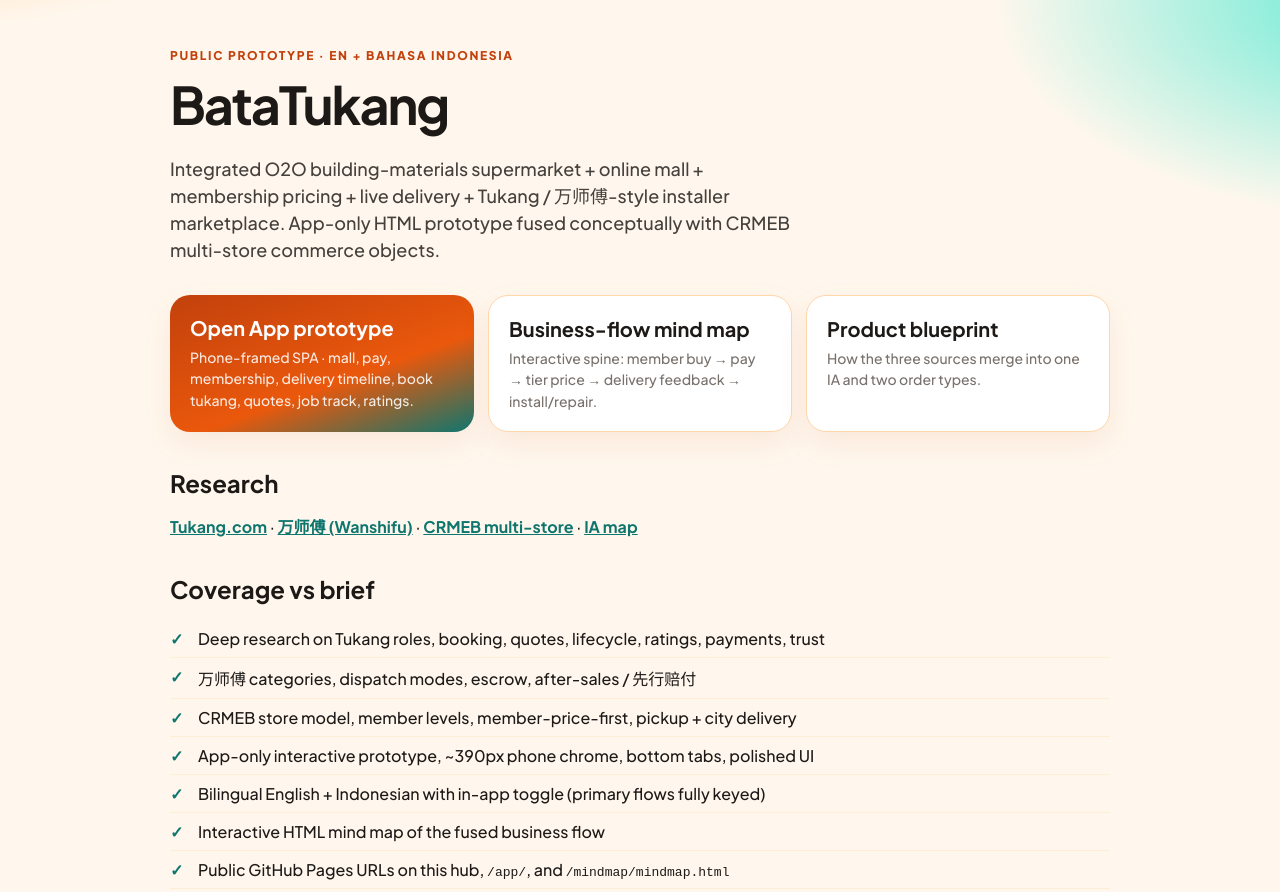
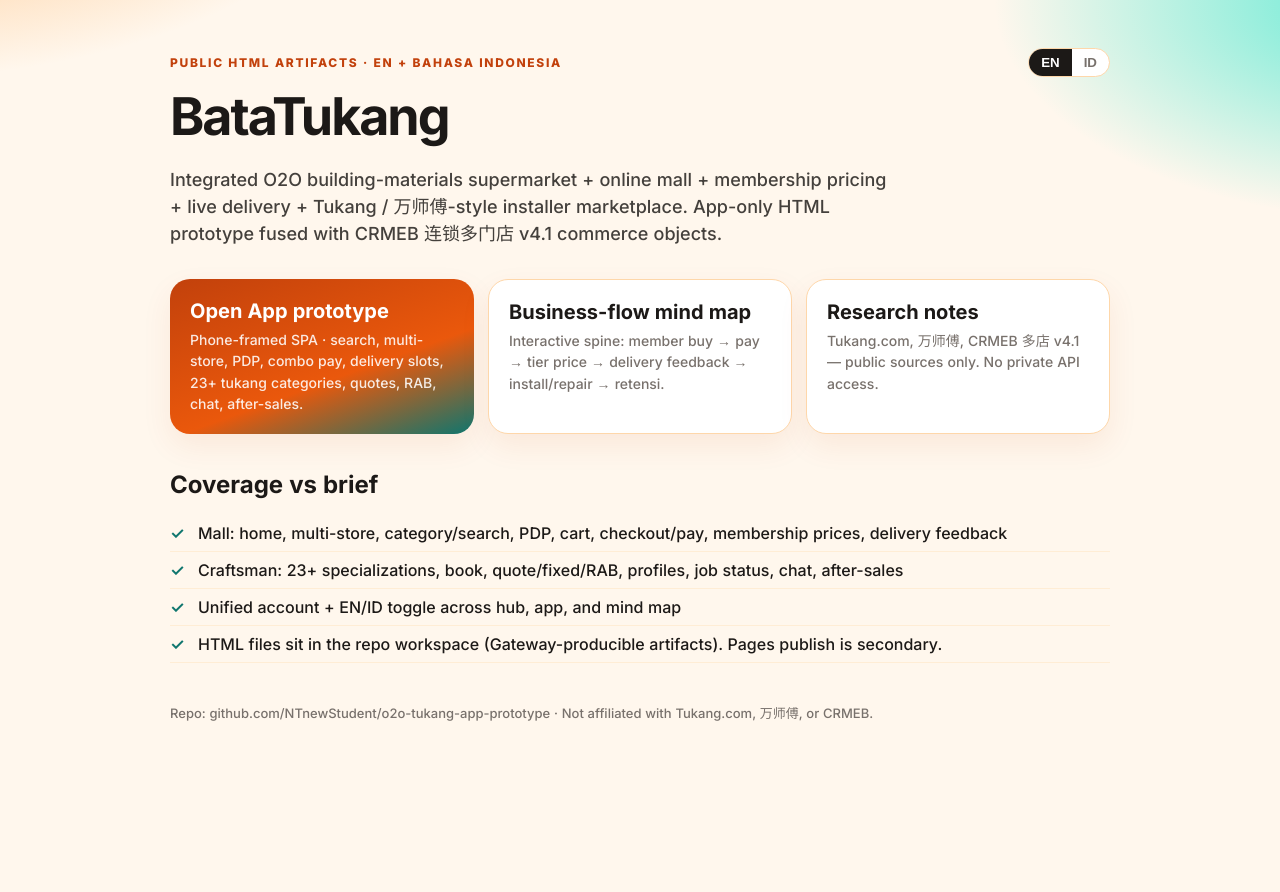
Before and after one commit to NTnewStudent/NTnewStudent.github.io, a plain HTML site: page o2o-tukang-app-prototype/index.html in a window 1280 px wide. Shown: the top 892 px of the page. After the commit the page ends 802 px from the top, so only its background shows below. Drawn offline with Linux system fonts and the light colour scheme.

Commit message:
Publish upgraded BataTukang hub + research index on user Pages

```diff
--- a/o2o-tukang-app-prototype/index.html
+++ b/o2o-tukang-app-prototype/index.html
@@ -5,13 +5,14 @@
   <meta name="viewport" content="width=device-width, initial-scale=1" />
   <title>BataTukang — O2O mall + tukang prototype</title>
   <link rel="preconnect" href="https://fonts.googleapis.com" />
-  <link href="https://fonts.googleapis.com/css2?family=Plus+Jakarta+Sans:wght@500;600;700;800&display=swap" rel="stylesheet" />
+  <link href="https://fonts.googleapis.com/css2?family=Inter:wght@500;600;700;800&display=swap" rel="stylesheet" />
   <style>
     :root { --ink:#1c1917; --brick:#c2410c; --teal:#0f766e; }
     * { box-sizing: border-box; }
     body {
       margin: 0;
-      font-family: "Plus Jakarta Sans", system-ui, sans-serif;
+      font-family: Inter, "Segoe UI", Roboto, Helvetica, Arial, sans-serif;
+      word-spacing: 0.02em;
       color: var(--ink);
       background:
         radial-gradient(1000px 480px at -10% -20%, #fdba74, transparent 50%),
@@ -19,9 +20,13 @@
         #fff7ed;
     }
     .wrap { max-width: 980px; margin: 0 auto; padding: 48px 20px 80px; }
+    .bar { display:flex; justify-content:space-between; align-items:center; gap:12px; }
+    .lang { display:flex; background:#fff; border:1px solid #fed7aa; border-radius:999px; overflow:hidden; }
+    .lang button { border:0; background:transparent; padding:6px 12px; font-weight:800; cursor:pointer; color:#78716c; }
+    .lang button.active { background:#1c1917; color:#fff; }
     .eyebrow { font-size: 12px; font-weight: 800; letter-spacing: 0.14em; text-transform: uppercase; color: var(--brick); }
     h1 { font-size: clamp(32px, 6vw, 52px); letter-spacing: -0.04em; margin: 8px 0 12px; }
-    .lead { font-size: 18px; line-height: 1.5; max-width: 640px; color: #44403c; }
+    .lead { font-size: 18px; line-height: 1.5; max-width: 720px; color: #44403c; }
     .cards { display: grid; grid-template-columns: repeat(auto-fit, minmax(240px, 1fr)); gap: 14px; margin: 32px 0; }
     a.card {
       display: block; text-decoration: none; color: inherit;
@@ -38,45 +43,83 @@
     ul.check li::before { content: "✓"; position: absolute; left: 0; color: var(--teal); font-weight: 800; }
     .docs a { color: var(--teal); font-weight: 700; }
     footer { margin-top: 40px; font-size: 13px; color: #78716c; }
+    code { background:#ffedd5; padding:1px 6px; border-radius:6px; }
   </style>
 </head>
 <body>
   <div class="wrap">
-    <div class="eyebrow">Public prototype · EN + Bahasa Indonesia</div>
+    <div class="bar">
+      <div class="eyebrow" data-k="eyebrow">Public HTML artifacts · EN + Bahasa Indonesia</div>
+      <div class="lang">
+        <button type="button" data-lang="en" class="active">EN</button>
+        <button type="button" data-lang="id">ID</button>
+      </div>
+    </div>
     <h1>BataTukang</h1>
-    <p class="lead">Integrated O2O building-materials supermarket + online mall + membership pricing + live delivery + Tukang / 万师傅-style installer marketplace. App-only HTML prototype fused conceptually with CRMEB multi-store commerce objects.</p>
+    <p class="lead" data-k="lead">Integrated O2O building-materials supermarket + online mall + membership pricing + live delivery + Tukang / 万师傅-style installer marketplace. App-only HTML prototype fused with CRMEB 连锁多门店 v4.1 commerce objects.</p>
     <div class="cards">
       <a class="card primary" href="app/">
-        <strong>Open App prototype</strong>
-        <span>Phone-framed SPA · mall, pay, membership, delivery timeline, book tukang, quotes, job track, ratings.</span>
+        <strong data-k="appT">Open App prototype</strong>
+        <span data-k="appD">Phone-framed SPA · search, multi-store, PDP, combo pay, delivery slots, 23+ tukang categories, quotes, RAB, chat, after-sales.</span>
       </a>
       <a class="card" href="mindmap/mindmap.html">
-        <strong>Business-flow mind map</strong>
-        <span>Interactive spine: member buy → pay → tier price → delivery feedback → install/repair.</span>
+        <strong data-k="mapT">Business-flow mind map</strong>
+        <span data-k="mapD">Interactive spine: member buy → pay → tier price → delivery feedback → install/repair → retensi.</span>
       </a>
-      <a class="card" href="docs/product-blueprint.md">
-        <strong>Product blueprint</strong>
-        <span>How the three sources merge into one IA and two order types.</span>
+      <a class="card" href="docs/index.html">
+        <strong data-k="docT">Research notes</strong>
+        <span data-k="docD">Tukang.com, 万师傅, CRMEB 多店 v4.1 — public sources only. No private API access.</span>
       </a>
     </div>
-    <h2>Research</h2>
-    <p class="docs">
-      <a href="docs/research/tukang.md">Tukang.com</a> ·
-      <a href="docs/research/wanshifu.md">万师傅 (Wanshifu)</a> ·
-      <a href="docs/research/crmeb-multistore.md">CRMEB multi-store</a> ·
-      <a href="docs/ia-map.md">IA map</a>
-    </p>
-    <h2>Coverage vs brief</h2>
+    <h2 data-k="cov">Coverage vs brief</h2>
     <ul class="check">
-      <li>Deep research on Tukang roles, booking, quotes, lifecycle, ratings, payments, trust</li>
-      <li>万师傅 categories, dispatch modes, escrow, after-sales / 先行赔付</li>
-      <li>CRMEB store model, member levels, member-price-first, pickup + city delivery</li>
-      <li>App-only interactive prototype, ~390px phone chrome, bottom tabs, polished UI</li>
-      <li>Bilingual English + Indonesian with in-app toggle (primary flows fully keyed)</li>
-      <li>Interactive HTML mind map of the fused business flow</li>
-      <li>Public GitHub Pages URLs on this hub, <code>/app/</code>, and <code>/mindmap/mindmap.html</code></li>
+      <li data-k="c1">Mall: home, multi-store, category/search, PDP, cart, checkout/pay, membership prices, delivery feedback</li>
+      <li data-k="c2">Craftsman: 23+ specializations, book, quote/fixed/RAB, profiles, job status, chat, after-sales</li>
+      <li data-k="c3">Unified account + EN/ID toggle across hub, app, and mind map</li>
+      <li data-k="c4">HTML files sit in the repo workspace (Gateway-producible artifacts). Pages publish is secondary.</li>
     </ul>
     <footer>Repo: github.com/NTnewStudent/o2o-tukang-app-prototype · Not affiliated with Tukang.com, 万师傅, or CRMEB.</footer>
   </div>
+  <script>
+    const H = {
+      en: {
+        eyebrow: "Public HTML artifacts · EN + Bahasa Indonesia",
+        lead: "Integrated O2O building-materials supermarket + online mall + membership pricing + live delivery + Tukang / 万师傅-style installer marketplace. App-only HTML prototype fused with CRMEB chain multi-store v4.1 commerce objects.",
+        appT: "Open App prototype",
+        appD: "Phone-framed SPA · search, multi-store, PDP, combo pay, delivery slots, 23+ tukang categories, quotes, RAB, chat, after-sales.",
+        mapT: "Business-flow mind map",
+        mapD: "Interactive spine: member buy → pay → tier price → delivery feedback → install/repair → retensi.",
+        docT: "Research notes",
+        docD: "Tukang.com, 万师傅, CRMEB multi-store v4.1 — public sources only. No private API access.",
+        cov: "Coverage vs brief",
+        c1: "Mall: home, multi-store, category/search, PDP, cart, checkout/pay, membership prices, delivery feedback",
+        c2: "Craftsman: 23+ specializations, book, quote/fixed/RAB, profiles, job status, chat, after-sales",
+        c3: "Unified account + EN/ID toggle across hub, app, and mind map",
+        c4: "HTML files sit in the repo workspace (Gateway-producible artifacts). Pages publish is secondary."
+      },
+      id: {
+        eyebrow: "Artefak HTML publik · EN + Bahasa Indonesia",
+        lead: "Supermarket bahan bangunan O2O + mal daring + harga member + lacak kiriman + pasar tukang gaya Tukang / 万师傅. Prototipe App HTML, objek dagang CRMEB rantai multi-toko v4.1.",
+        appT: "Buka prototipe App",
+        appD: "SPA bingkai ponsel · cari, multi-toko, PDP, bayar kombo, slot kirim, 23+ kategori tukang, kuotasi, RAB, chat, purna jual.",
+        mapT: "Peta alur bisnis",
+        mapD: "Tulang punggung: beli member → bayar → harga tingkat → umpan balik kiriman → pasang/perbaiki → retensi.",
+        docT: "Catatan riset",
+        docD: "Tukang.com, 万师傅, CRMEB multi-toko v4.1 — sumber publik saja. Tanpa akses API privat.",
+        cov: "Cakupan vs brief",
+        c1: "Mal: beranda, multi-toko, kategori/cari, PDP, keranjang, kasir/bayar, harga member, umpan balik kiriman",
+        c2: "Tukang: 23+ spesialisasi, pesan, kuotasi/tetap/RAB, profil, status kerja, chat, purna jual",
+        c3: "Akun terpadu + sakelar EN/ID di hub, app, dan peta pikiran",
+        c4: "File HTML ada di workspace repo (artefak yang bisa dihasilkan Gateway). Pages bersifat sekunder."
+      }
+    };
+    let lang = "en";
+    function paint() {
+      document.querySelectorAll("[data-k]").forEach((el) => { el.textContent = H[lang][el.dataset.k]; });
+      document.querySelectorAll(".lang button").forEach((b) => b.classList.toggle("active", b.dataset.lang === lang));
+      document.documentElement.lang = lang;
+    }
+    document.querySelectorAll(".lang button").forEach((b) => b.addEventListener("click", () => { lang = b.dataset.lang; paint(); }));
+  </script>
 </body>
 </html>
```
Also changed, not shown: o2o-tukang-app-prototype/docs/index.html (added, +28 -0 lines), o2o-tukang-app-prototype/PROBE.txt.
